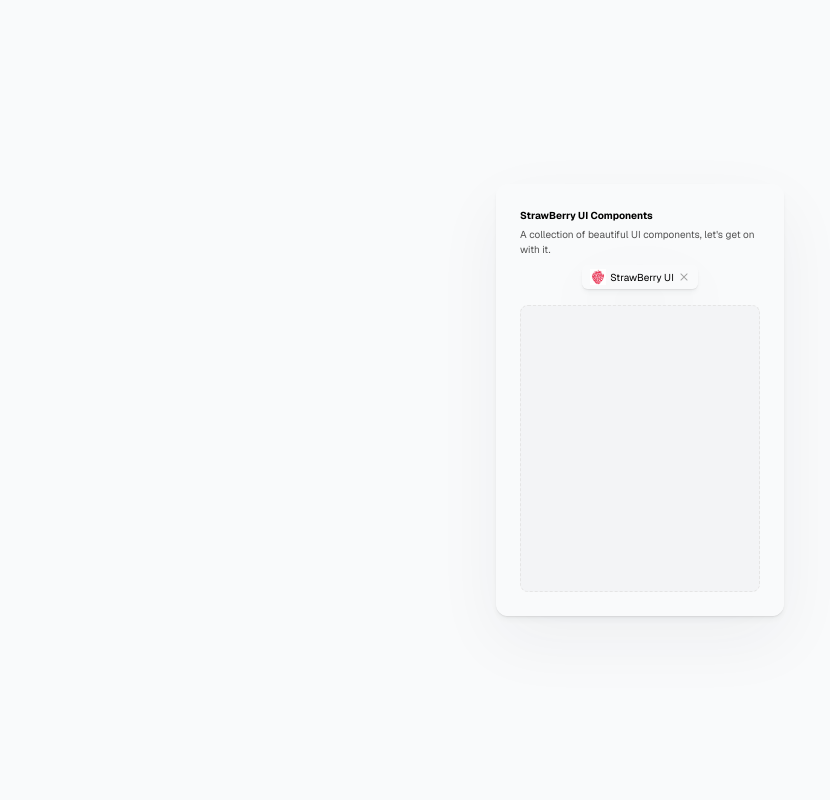
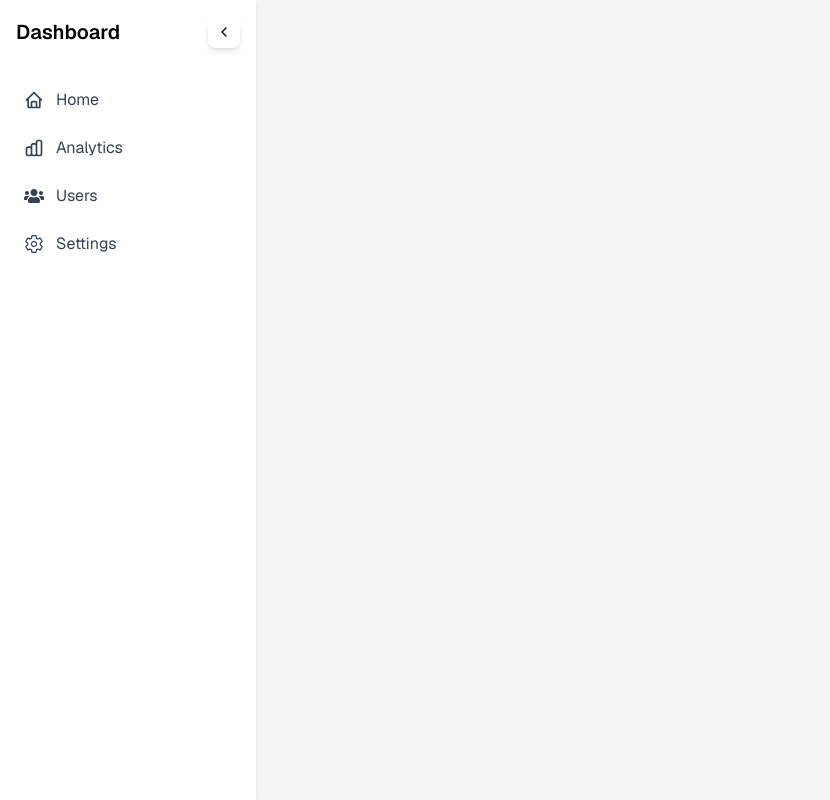
Before and after one commit to abhi-r21/Components, a Next.js app: page / in a window 1280 px wide. Shown: the whole page, without its empty margins (0-830 px from the left). Built offline with nearby package versions, Linux system fonts and the light colour scheme.

Commit message:
feat: add Stagger Sidebar component

```diff
--- a/src/Components/content.tsx
+++ b/src/Components/ui/content.tsx
@@ -1,6 +1,6 @@
 import { cn } from "@/lib/utils";
 import React from "react";
-import { Card } from "./ui/card";
+import { Card } from "./card";
 import { GeistSans } from "geist/font/sans";
 
 export const Content = () => {
--- /dev/null
+++ b/src/Components/ui/dashboard.tsx
@@ -0,0 +1,14 @@
+"use client";
+
+import React from "react";
+import { cn } from "@/lib/utils";
+import { Sidebar } from "./sidebar";
+
+
+export const Dashboard = () => {
+  return (
+    <div className="flex h-screen bg-gray-100">
+      <Sidebar />
+    </div>
+  );
+}
--- /dev/null
+++ b/src/Components/ui/sidebar.tsx
@@ -0,0 +1,119 @@
+import React, { useState } from "react";
+import { motion } from "motion/react";
+import { BiHome } from "react-icons/bi";
+import { HiOutlineChartBar } from "react-icons/hi";
+import { FaUsers } from "react-icons/fa";
+import { IoSettingsOutline } from "react-icons/io5";
+import { TbChevronLeft, TbChevronRight } from "react-icons/tb";
+
+export const Sidebar = () => {
+  const [isOpen, setIsOpen] = useState(true);
+
+  const toggleSidebar = () => {
+    setIsOpen(!isOpen);
+  }
+
+  const links = [
+    {
+      name: "Home",
+      href: "/",
+      icon: <BiHome  className="w-5 h-5 mr-3" />
+    },
+    {
+      name: "Analytics",
+      href: "/analytics",
+      icon: <HiOutlineChartBar className="w-5 h-5 mr-3"/>
+    },
+    {
+      name: "Users",
+      href: "/users",
+      icon: <FaUsers className="w-5 h-5 mr-3"/>
+    },
+    {
+      name: "Settings",
+      href: "/settings",
+      icon: <IoSettingsOutline className="w-5 h-5 mr-3" />
+    }
+  ];
+
+  const sidebarVariant = {
+    open: {
+      width: "16rem",
+    },
+    closed: {
+      width: "4.5rem",
+    },
+  };
+
+  const parentVariants = {
+    open: {
+      transition: {
+        staggerChildren: 0.07,
+        delayChildren: 0.2,
+      },
+    },
+    closed: {
+      transition: {
+        staggerChildren: 0.05,
+        staggerDirection: -1,
+      },
+    },
+  };
+
+  const childVariants = {
+    open: {
+      opacity: 1,
+      y: 0,
+    },
+    closed: {
+      opacity: 0,
+      y: -10,
+    }
+  };
+
+  return (
+    <motion.div
+      initial={false}
+      animate={isOpen ? "open" : "closed"}
+      exit="closed"
+      transition={{
+        duration: 0.3,
+      }}
+      className="border-r border-neutral-100 h-full">
+      <motion.nav
+        variants={sidebarVariant}
+        className={`bg-white shadow-md h-full`}>
+        <div className="p-4 flex justify-between items-center">
+          <h2 className={`text-xl text-black font-semibold ${!isOpen && "sr-only"}`}>
+            Dashboard
+          </h2>
+          <button
+            onClick={toggleSidebar}
+            className="bg-white p-2 rounded-lg shadow-md hover:bg-gray-100 focus:outline-none"
+            aria-label={isOpen ? "Close sidebar": "Open sidebar"}
+          >
+            {isOpen ? <TbChevronLeft className="text-black"/>: <TbChevronRight className="text-black"/>}
+          </button>
+        </div>
+        <div className="relative">
+          <nav className="p-4">
+            <motion.ul variants={parentVariants} className="space-y-2">
+              {links.map((link) => (
+                <motion.li variants={childVariants} key={link.name}>
+                  <a
+                  href={link.href}
+                  className="flex items-center p-2 text-gray-700 rounded hover:bg-gray-200"
+                  title={!isOpen ? link.name : ""}
+                  >
+                    {link.icon}
+                    {isOpen && link.name}
+                  </a>
+                </motion.li>
+              ))}
+            </motion.ul>
+          </nav>
+        </div>
+      </motion.nav>
+    </motion.div>
+  );
+};
--- a/src/app/page.tsx
+++ b/src/app/page.tsx
@@ -1,10 +1,11 @@
 import { TiltCard } from "@/Components/tilt-card";
 import { Button } from "@/Components/buttons/simple-button";
-import { Content } from "@/Components/content";
+import { Content } from "@/Components/ui/content";
+import { Dashboard } from "@/Components/ui/dashboard";
 
 
 export default function Page() {
   return (
-      <Content />
+      <Dashboard />
   );
 };
```
